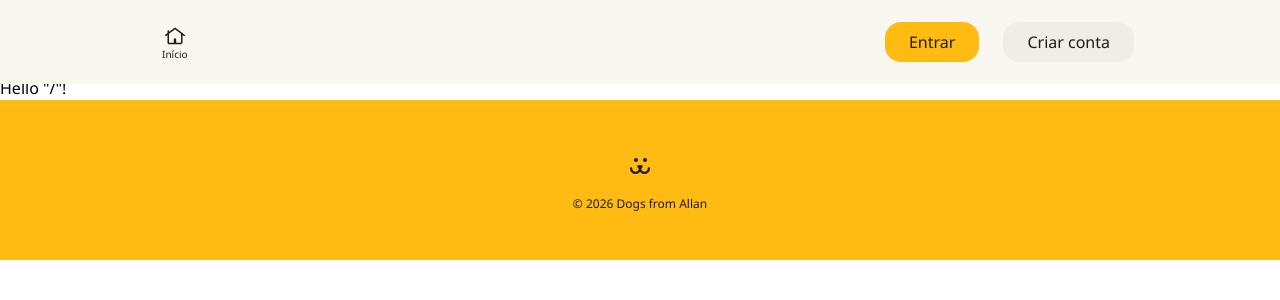
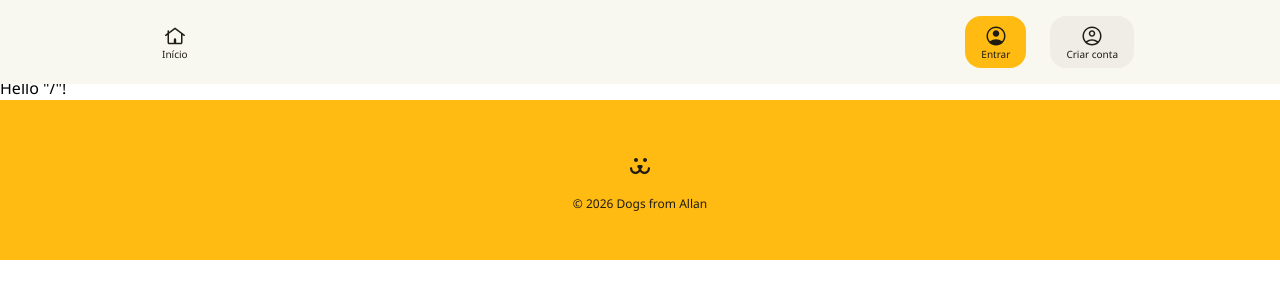
Before and after one commit to allangdasilva/react-dogs, a React (Vite) app: page / in a window 1280 px wide. Shown: the top 300 px of the page. Built offline with nearby package versions, Linux system fonts and the light colour scheme.

Commit message:
feat: adiciona AnchorLabel e atualiza estilo de AuthBar e PublicBar

```diff
--- a/src/components/Header.tsx
+++ b/src/components/Header.tsx
@@ -1,4 +1,3 @@
-import LogoIcon from "./svgs/LogoIcon";
 import AnchorRouter from "./AnchorRouter";
 import { useAuthStore } from "../features/auth/store/auth.store";
 import { useQuery } from "@tanstack/react-query";
@@ -6,9 +5,10 @@ import { fetchCurrentUser } from "../features/auth/api/get-user";
 import type { UserSchema } from "../features/auth/types/user.schema";
 import HomeIcon from "./svgs/HomeIcon";
 import AnchorLabel from "./AnchorLabel";
+import ProfileIcon from "./svgs/ProfileIcon";
+import SignupIcon from "./svgs/SignupIcon";
 
-const anchorElementPrimary =
-  "px-6 bg-primary hover:bg-primary-dark focus-visible:bg-primary-dark";
+const bgBase_200 = "bg-base-200 hover:bg-base-300 focus-visible:bg-base-300";
 
 const Header = () => {
   const token = useAuthStore((s) => s.token);
@@ -52,8 +52,9 @@ function AuthBar({ user }: { user: UserSchema }) {
       <p className="font-body-sm font-semibold capitalize">
         {nome.toLowerCase()}
       </p>
-      <AnchorRouter to="/profile" className={anchorElementPrimary}>
-        Perfil
+      <AnchorRouter to="/profile" className={bgBase_200}>
+        <ProfileIcon />
+        <AnchorLabel>Perfil</AnchorLabel>
       </AnchorRouter>
     </>
   );
@@ -62,14 +63,17 @@ function AuthBar({ user }: { user: UserSchema }) {
 function PublicBar() {
   return (
     <>
-      <AnchorRouter className={anchorElementPrimary} to="/login">
-        Entrar
+      <AnchorRouter
+        className="bg-primary hover:bg-primary-dark focus-visible:bg-primary-dark"
+        to="/login"
+      >
+        <ProfileIcon />
+        <AnchorLabel>Entrar</AnchorLabel>
       </AnchorRouter>
-      <AnchorRouter
-        className="px-6 bg-base-200 hover:bg-base-300 focus-visible:bg-base-300"
-        to="/signup"
-      >
-        Criar conta
+
+      <AnchorRouter className={bgBase_200} to="/signup">
+        <SignupIcon />
+        <AnchorLabel>Criar conta</AnchorLabel>
       </AnchorRouter>
     </>
   );
```
